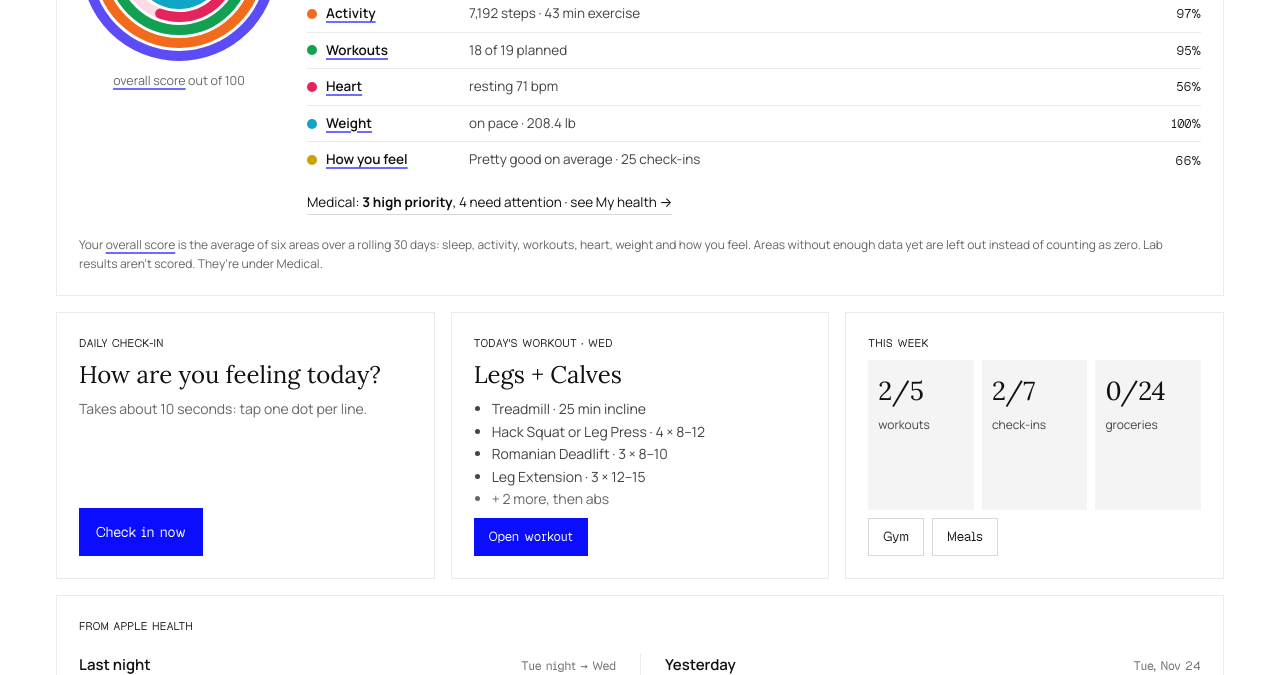
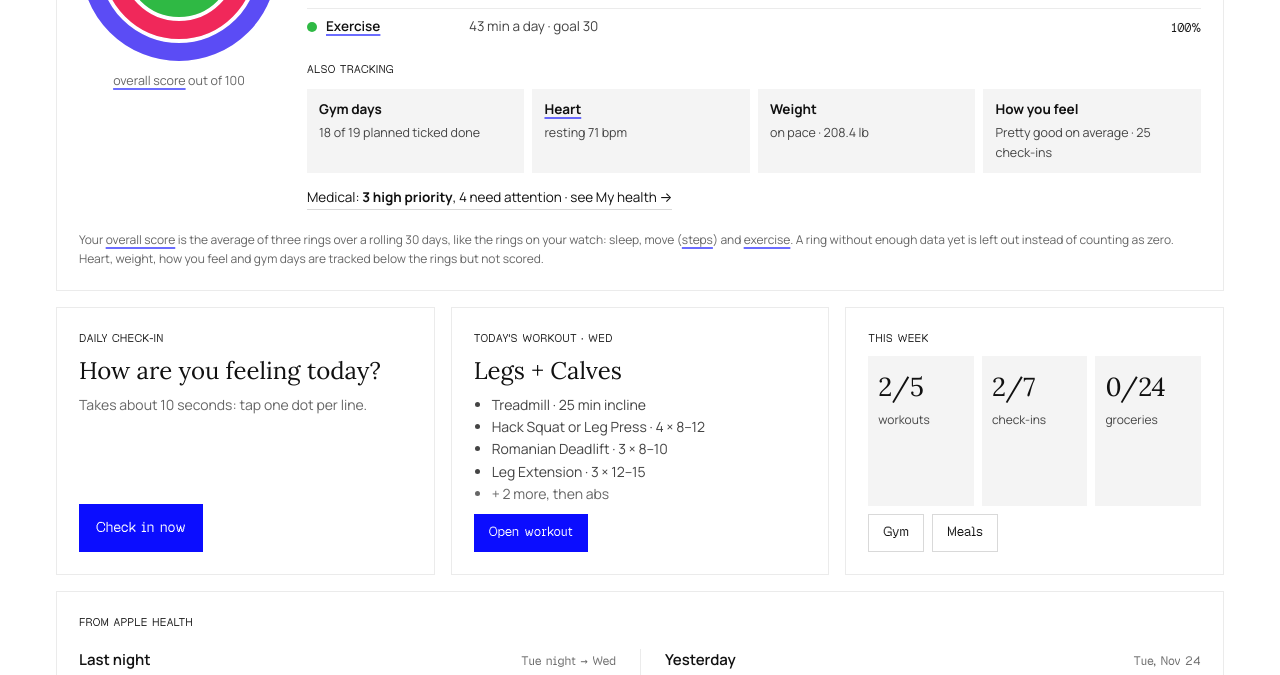
Before and after one commit to Dangurra/health-dashboard-demo, a website: page index.html in a window 1280 px wide. Shown: the part 425-1100 px from the top of the page. Drawn offline with Linux system fonts and the light colour scheme.

Commit message:
Overall: three watch-style rings (sleep, move, exercise)
- Score is the average of three rings, like Apple Watch: sleep (hours +
  steady bedtime), move (steps vs plan) and exercise (watch minutes vs 30,
  so gym sessions count without ticking)
- Heart, weight, how you feel and gym days move to an unscored
  'Also tracking' row

Co-Authored-By: Claude Opus 5.5 <noreply@anthropic.com>

```diff
--- a/index.html
+++ b/index.html
@@ -743,7 +743,12 @@ nav.tabs a:not([aria-current=page]):hover,.subtabs button:not([aria-selected=tru
 @media (max-width:640px){.eval-row{grid-template-columns:1fr auto;gap:2px 10px}.eval-row .v{grid-column:1/-1;grid-row:2;padding-left:19px;font-size:12.5px}.eval-row .pc{grid-row:1;grid-column:2}}
 .stack{position:relative;width:200px;height:200px}
 .stack svg{display:block}
-.stack b{position:absolute;inset:0;display:grid;place-items:center;font:400 30px var(--serif)}
+.stack b{position:absolute;inset:0;display:grid;place-items:center;font:400 34px var(--serif)}
+.eval-also{margin-top:16px;display:grid;grid-template-columns:repeat(4,minmax(0,1fr));gap:8px}
+.eval-also .eyebrow{grid-column:1/-1;margin-bottom:2px}
+.eval-also div{background:var(--surface-2);padding:10px 12px;font-size:12.5px;display:flex;flex-direction:column;gap:3px;color:var(--ink-2)}
+.eval-also b{font-size:13.5px;color:var(--ink)}
+@media (max-width:640px){.eval-also{grid-template-columns:1fr 1fr}}
 .eval-score{display:flex;flex-direction:column;align-items:center;gap:8px;flex:none}
 .eval-cap{font-size:12.5px;color:var(--muted)}
 .eval-med{display:inline-block;margin-top:14px;font-size:13.5px;color:var(--ink);text-decoration:none;border-bottom:1px solid var(--line)}
@@ -1317,9 +1322,9 @@ function ring(p, val, label, goal, size){
 // it "starts" before 9 pm, or the bed-to-wake window is far longer than the time actually in bed.
 const realBed = n => { if(!n || n.bed==null) return false; if(n.bed<21) return false;
   if(n.wake!=null && n.inbed!=null){ const win=(n.wake+24)-n.bed; if(win>0 && n.inbed<win*0.6) return false; } return true; };
-const AREA_COL = {'Sleep':'#5b4cf5','Activity':'#f26b1d','Workouts':'#12a150','Heart':'#e5245e','Weight':'#0ea5c6','How you feel':'#c9a100'};
+const AREA_COL = {'Sleep':'#5b4cf5','Move':'#f0285a','Exercise':'#2fb944'};
 function stackRings(areas, score){
-  const S=200, c=S/2, sw=10, gap=3;
+  const S=200, c=S/2, sw=18, gap=4;
   const arcs=areas.map((a,i)=>{ const r=c-sw/2-2-i*(sw+gap), C=2*Math.PI*r, f=a.na?0:Math.max(0,Math.min(1,a.p)), col=AREA_COL[a.k];
     return `<circle cx="${c}" cy="${c}" r="${r}" fill="none" stroke="${col}" stroke-opacity="${a.na?0.08:0.16}" stroke-width="${sw}"${a.na?' stroke-dasharray="2 4"':''}/>`
       + (f>0?`<circle cx="${c}" cy="${c}" r="${r}" fill="none" stroke="${col}" stroke-width="${sw}" stroke-linecap="round" stroke-dasharray="${(C*f).toFixed(1)} ${C.toFixed(1)}" transform="rotate(-90 ${c} ${c})"/>`:''); }).join('');
@@ -1339,17 +1344,19 @@ function renderEval(){
   if(sl.length>=3){
     const hrs=clamp(mean(sl)/7), sd=bd.length>=3?Math.sqrt(mean(bd.map(v=>(v-mean(bd))**2))):null, cons=sd==null?null:clamp(1-(sd-0.5)/1.5);
     const p=cons==null?hrs:0.7*hrs+0.3*cons, swing=sd==null?'':` · ${T('Sleep schedule (bedtime consistency)','bedtime')} ±${sd<1?Math.round(sd*60)+' min':sd.toFixed(1)+' h'}`;
-    areas.push({k:'Sleep', p, vh:`${T('Total sleep',hm(mean(sl))+' a night')}${swing}`,
+    areas.push({k:'Sleep', ring:1, p, vh:`${T('Total sleep',hm(mean(sl))+' a night')}${swing}`,
       fix: hrs<=(cons??1) ? `Sleep is the biggest gap. You're averaging ${hm(mean(sl))} a night against a 7-hour goal, mostly from falling asleep around ${clockOf(mean(bd.length?bd:vals('bed')))}. Lights out 30 minutes earlier is the easiest win.`
                           : `Your bedtime is the biggest gap: it swings by about ${sd<1?Math.round(sd*60)+' minutes':sd.toFixed(1)+' hours'} from night to night. Pick one bedtime and keep it, even on weekends.`});
-  } else areas.push({k:'Sleep', na:'Needs 3 nights of sleep data'});
-  // 2. Activity: steps against the plan's goal for each day, plus exercise minutes against 30
-  const sp=full.filter(d=>D[d].steps!=null).map(d=>clamp(D[d].steps/stepGoal(d))), ex=vals('exercise',full);
-  if(sp.length>=3){
-    const p=ex.length>=3?(mean(sp)+clamp(mean(ex)/30))/2:mean(sp);
-    areas.push({k:'Activity', p, v:`${Math.round(mean(vals('steps',full))).toLocaleString()} steps${ex.length>=3?` · ${Math.round(mean(ex))} min exercise`:''}`,
-      fix:`Activity is the biggest gap: about ${Math.round(mean(vals('steps',full))).toLocaleString()} steps a day against your current goal of ${stepGoal().toLocaleString()}${ex.length>=3?`, and ${Math.round(mean(ex))} of 30 exercise minutes`:''}. A 10-minute walk after each meal closes most of it.`});
-  } else areas.push({k:'Activity', na:'Needs 3 days of steps'});
+  } else areas.push({k:'Sleep', ring:1, na:'Needs 3 nights of sleep data'});
+  // 2. Move: steps against the plan's goal for each day
+  const sp=full.filter(d=>D[d].steps!=null).map(d=>clamp(D[d].steps/stepGoal(d))), ex=vals('exercise',full), stAvg=Math.round(mean(vals('steps',full))||0);
+  if(sp.length>=3) areas.push({k:'Move', ring:1, p:mean(sp), v:`${stAvg.toLocaleString()} steps a day · goal ${stepGoal().toLocaleString()}`,
+    fix:`Move is the biggest gap: about ${stAvg.toLocaleString()} steps a day against your current goal of ${stepGoal().toLocaleString()}. A 10-minute walk after each meal closes most of it.`});
+  else areas.push({k:'Move', ring:1, na:'Needs 3 days of steps'});
+  // 3. Exercise: Apple Watch exercise minutes against 30 a day (gym sessions count automatically)
+  if(ex.length>=3) areas.push({k:'Exercise', ring:1, p:clamp(mean(ex)/30), v:`${Math.round(mean(ex))} min a day · goal 30`,
+    fix:`Exercise is the biggest gap at ${Math.round(mean(ex))} minutes a day. Your 5 gym days with the incline treadmill warm-up get you past 30 on their own.`});
+  else areas.push({k:'Exercise', ring:1, na:'Needs 3 days from your watch'});
   // 3. Workouts: planned gym days done since the plan started (last 4 weeks at most)
   let st0; try{ st0=wtGoal.startDate; }catch(e){}
   const from=[st0||win[0], dayISO(Date.now()-27*864e5)].sort()[1];
@@ -1359,9 +1366,9 @@ function renderEval(){
     if(d===today && !gymLog[d]) continue; // today isn't over yet
     planned.push(d); if(gymLog[d]) done.push(d);
   }
-  if(planned.length>=2) areas.push({k:'Workouts', p:clamp(done.length/planned.length), v:`${done.length} of ${planned.length} planned`,
+  if(planned.length>=2) areas.push({k:'Gym days', p:clamp(done.length/planned.length), v:`${done.length} of ${planned.length} planned ticked done`,
     fix:`Workouts are the biggest gap: ${done.length} of ${planned.length} planned gym days done so far. Tick "Workout done" on the Gym page after each session so it counts.`});
-  else areas.push({k:'Workouts', na:'Starts counting after 2 planned gym days'});
+  else areas.push({k:'Gym days', na:'Shows after 2 planned gym days'});
   // 4. Heart: average resting heart rate (lower is better; 60 or under scores full marks, 85 or over scores zero)
   const rh=vals('rhr');
   if(rh.length>=2) areas.push({k:'Heart', p:clamp((85-mean(rh))/25), v:`resting ${Math.round(mean(rh))} bpm`,
@@ -1379,7 +1386,7 @@ function renderEval(){
     fix:`How you feel is the lowest area. Your check-ins average "${JR_LBL[Math.round(a)]}". Look at the Trends page to see which days were worse and what you tagged them with.`}); }
   else areas.push({k:'How you feel', na:'Needs 3 daily check-ins'});
 
-  const scored=areas.filter(a=>!a.na);
+  const rings=areas.filter(a=>a.ring), others=areas.filter(a=>!a.ring), scored=rings.filter(a=>!a.na);
   if(!scored.length){ el.hidden=true; return; }
   el.hidden=false;
   const score=Math.round(mean(scored.map(a=>a.p))*100);
@@ -1389,17 +1396,18 @@ function renderEval(){
   const iss=typeof issues!=='undefined'?issues:[], hi=iss.filter(i=>i.s==='serious').length, mid=iss.filter(i=>i.s==='warning').length;
   el.innerHTML=`<span class="eyebrow">Overall · last 30 days${days.length<30?` (${days.length} days of data so far)`:''}</span>
     <div class="eval">
-      <div class="eval-score">${stackRings(areas,score)}<span class="eval-cap">${T('Overall score','overall score')} out of 100</span></div>
+      <div class="eval-score">${stackRings(rings,score)}<span class="eval-cap">${T('Overall score','overall score')} out of 100</span></div>
       <div class="eval-body">
         <div class="big" style="margin:0 0 6px">${verdict}</div>
         <p style="margin:0 0 14px;font-size:14.5px">${worst.p>=0.9?'Every area is at or near its goal. Keep it going.':`${good.length?`Going well: ${esc(list(good))}. `:''}${esc(worst.fix)}`}</p>
-        <div class="eval-rows">${areas.map(a=>a.na
+        <div class="eval-rows">${rings.map(a=>a.na
           ?`<div class="eval-row na"><span class="n"><i class="dot" style="border:1.5px dashed ${AREA_COL[a.k]}"></i>${T(a.k+' (score)',a.k)}</span><span class="v">${esc(a.na)}</span><span class="pc">—</span></div>`
           :`<div class="eval-row"><span class="n"><i class="dot" style="background:${AREA_COL[a.k]}"></i>${T(a.k+' (score)',a.k)}</span><span class="v">${a.vh||esc(a.v)}</span><span class="pc">${Math.round(a.p*100)}%</span></div>`).join('')}</div>
+        <div class="eval-also"><span class="eyebrow">Also tracking</span>${others.map(a=>`<div><b>${a.k==='Heart'?T('Resting heart rate','Heart'):esc(a.k)}</b><span class="${a.na?'muted':''}">${esc(a.na||a.v)}</span></div>`).join('')}</div>
         ${iss.length?`<a class="eval-med" href="#health">Medical: ${hi?`<b>${hi} high priority</b>`:''}${hi&&mid?', ':''}${mid?`${mid} need${mid===1?'s':''} attention`:''}${!hi&&!mid?'nothing urgent':''} · see My health →</a>`:''}
       </div>
     </div>
-    <p class="muted" style="font-size:12px;margin:12px 0 0">Your overall score is the average of six areas over a rolling 30 days: sleep, activity, workouts, heart, weight and how you feel. Areas without enough data yet are left out instead of counting as zero. Lab results aren't scored. They're under Medical.</p>`;
+    <p class="muted" style="font-size:12px;margin:12px 0 0">Your overall score is the average of three rings over a rolling 30 days, like the rings on your watch: sleep, move (steps) and exercise. A ring without enough data yet is left out instead of counting as zero. Heart, weight, how you feel and gym days are tracked below the rings but not scored.</p>`;
 }
 const wkDays = () => [...Array(7)].map((_,i)=>dayISO(Date.now()-(6-i)*864e5));
 const dowOf = d => new Date(d+'T12:00:00').toLocaleDateString('en-US',{weekday:'short'});
@@ -1745,14 +1753,11 @@ const GLOSS = [
  [`Walking heart rate`, `Activity & sleep`, `Your average heart rate during everyday walking. When it falls over time, fitness is improving.`, `About 111 bpm (last 90 days).`, `warning`],
  [`Cardio fitness (VO₂ max)`, `Activity & sleep`, `How well your body uses oxygen during exercise. It is one of the strongest predictors of long-term health. Apple Watch estimates it during outdoor walks and runs, and alerts you when it is low for your age.`, `Your Watch sent a "Low Cardio Fitness" alert in Aug 2025.`, `warning`],
  [`Deep sleep`, `Activity & sleep`, `The most restorative sleep stage, when the body repairs tissue and resets blood sugar and appetite hormones. Short sleep cuts deep sleep first.`, `About 1.2 h/night, down from about 1.6 h in 2022.`, `warning`],
- [`Overall score`, `Your scores`, `A 0–100 summary of how you're doing over a rolling 30 days. It averages six areas equally: sleep (hours against 7, plus how steady your bedtime is), activity (steps against your plan's goal for each day, plus exercise minutes against 30), workouts (planned gym days you marked done), heart (average resting heart rate: 60 or under scores full marks, 85 or over scores zero), weight (whether you're on pace for your goal) and how you feel (your check-in ratings). An area without enough data is left out instead of counting as zero. Nap-like sleep records, ones that start before 9 pm or cover far more time than you spent in bed, are ignored for bedtime. Lab results aren't scored.`, ``, ``],
+ [`Overall score`, `Your scores`, `A 0–100 summary of your habits over a rolling 30 days, shown as three rings like your Apple Watch's. Sleep: hours against 7, plus how steady your bedtime is. Move: steps against your plan's goal for each day. Exercise: Apple Watch exercise minutes against 30 a day (gym sessions count automatically). The score is the average of the three rings. A ring without enough data is left out instead of counting as zero. Heart, weight, how you feel and gym days are shown below the rings but not scored. Lab results are never scored.`, ``, ``],
  [`Total sleep`, `Activity & sleep`, `Time you were actually asleep, not just in bed. Awake moments during the night are left out. Eight Sleep and Apple Watch measure it from your movement, heart rate and breathing. Adults need 7–9 hours. Regularly getting under 6 raises blood pressure, blood sugar, triglycerides and appetite.`, ``, ``],
  [`Sleep (score)`, `Your scores`, `How well you're sleeping over the last 30 days. 70% is hours: your average total sleep against a 7-hour goal. 30% is your sleep schedule: how steady your bedtime is. Full marks means about 7 hours a night with a bedtime that stays within ±30 minutes.`, ``, ``],
- [`Activity (score)`, `Your scores`, `How much you move day to day. It averages two things: steps against your plan's goal for each day, and exercise minutes against 30 a day. Each is capped at 100%, so a big day can't make up for several quiet ones.`, ``, ``],
- [`Workouts (score)`, `Your scores`, `The share of planned gym days you marked done on the Gym page, counted since your plan started (4 weeks at most). Optional weekend workouts don't count against you. Today only counts once it's done.`, ``, ``],
- [`Heart (score)`, `Your scores`, `Based on your average resting heart rate. A resting rate of 60 bpm or lower scores full marks and 85 or higher scores zero. It usually drops as fitness, sleep and weight improve, so it's a good slow-moving sign that the plan is working.`, ``, ``],
- [`Weight (score)`, `Your scores`, `Whether you're on pace for your weight goal. If your latest weigh-in is at or ahead of the straight-line pace from your start weight to your goal, it scores full marks. It drops as you fall behind, reaching zero at about 3 weeks behind.`, ``, ``],
- [`How you feel (score)`, `Your scores`, `The average of your daily check-in ratings (overall, energy, mood, sleep and body) over the last 30 days. "Good" on everything scores full marks. It needs at least 3 check-ins.`, ``, ``],
+ [`Move (score)`, `Your scores`, `Your everyday movement: steps against your Move more plan's goal for each day, averaged over the last 30 days. Each day is capped at 100%, so one big day can't make up for several quiet ones.`, ``, ``],
+ [`Exercise (score)`, `Your scores`, `Minutes your Apple Watch counted as brisk activity (about a fast walk or harder) against 30 a day, averaged over the last 30 days. Gym sessions and incline treadmill walks count automatically, with nothing to tick.`, ``, ``],
  [`Sleep schedule (bedtime consistency)`, `Activity & sleep`, `How much your bedtime moves from night to night, measured as the typical swing (standard deviation). Within ±30 minutes scores full marks, and ±2 hours or more scores zero. A steady bedtime keeps your body clock in sync, which improves deep sleep, mood, appetite and blood sugar, even when total hours stay the same. It makes up 30% of your sleep score. Nap-like records are ignored: ones that start before 9 pm, or where the time from bed to waking is far longer than the time you spent in bed.`, ``, ``],
  [`REM sleep`, `Activity & sleep`, `The dreaming stage, when the brain sorts memories and processes emotions. It comes in longer stretches toward morning, so cutting sleep short or waking early loses REM first. Adults usually get about 1.5–2 hours, roughly 20–25% of the night.`, ``, ``],
  [`Core sleep`, `Activity & sleep`, `Apple's name for light sleep (stages N1–N2). It's most of the night, usually about half or more. It's still useful sleep: the body lowers heart rate and temperature, and the brain moves between deep and REM sleep through it.`, ``, ``],
```
